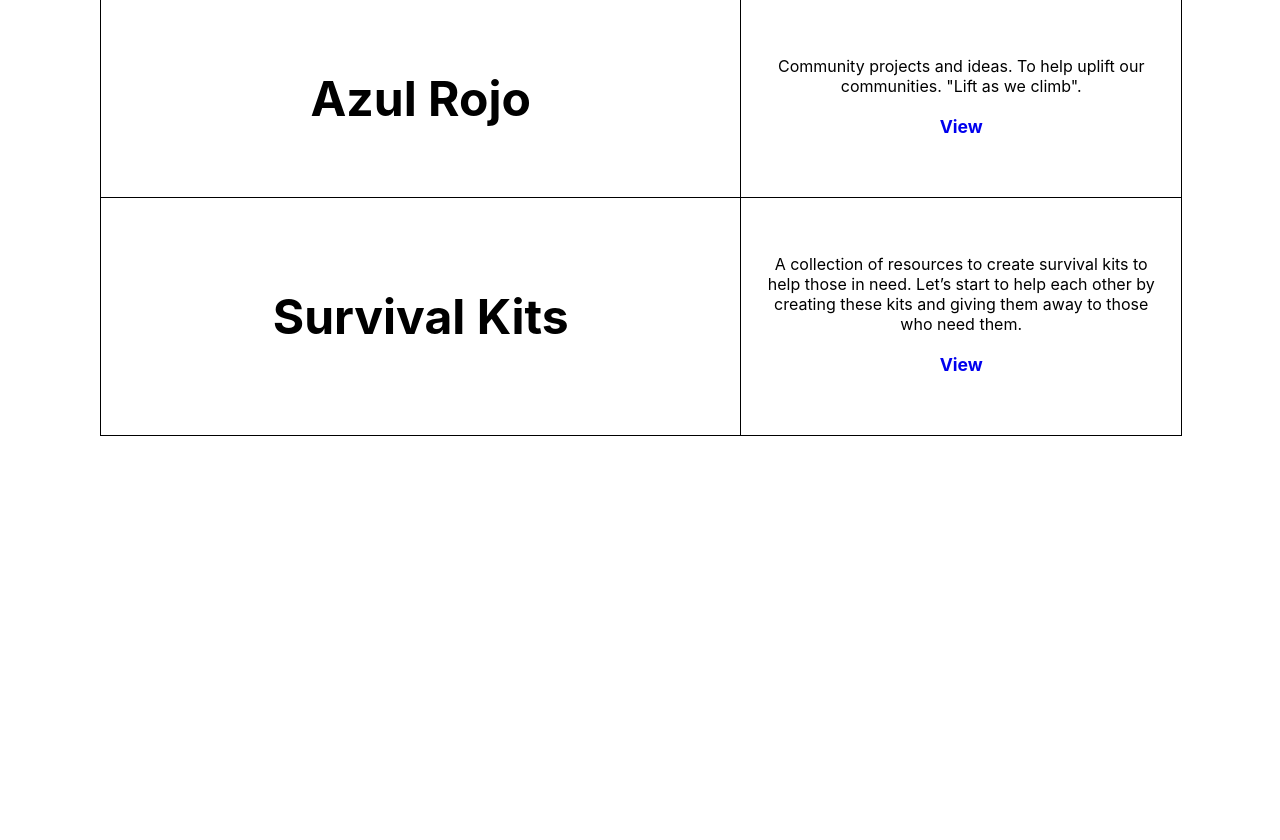
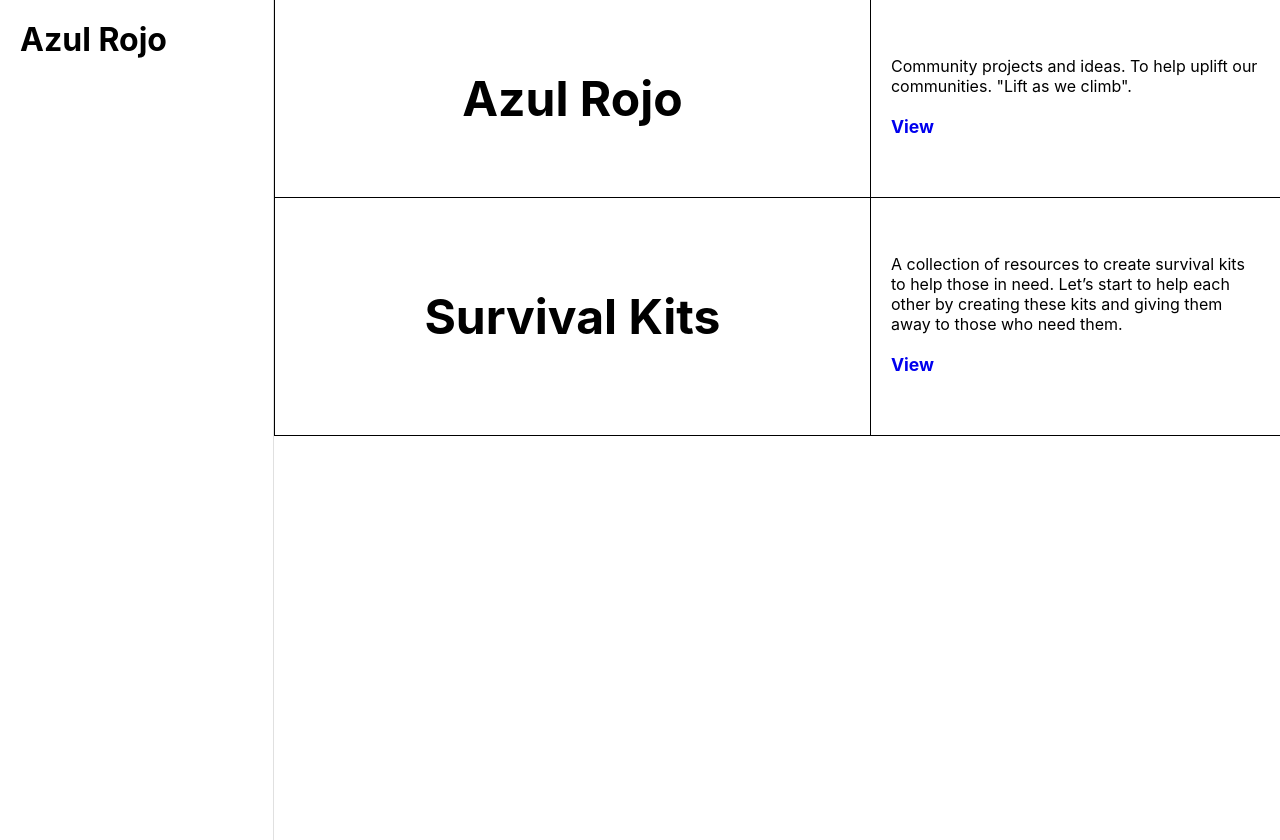
Before and after one commit to azul-rojo/azul-rojas.github.io, a React (Create React App) app: page / in a window 1280 px wide. Before the commit the page ends 800 px from the top, so only its background shows below. Built offline with nearby package versions, Linux system fonts and the light colour scheme.

Commit message:
[FEAT] Create heading and menu component

```diff
--- a/src/App.css
+++ /dev/null
@@ -1,38 +0,0 @@
-.App {
-  text-align: center;
-}
-
-.App-logo {
-  height: 40vmin;
-  pointer-events: none;
-}
-
-@media (prefers-reduced-motion: no-preference) {
-  .App-logo {
-    animation: App-logo-spin infinite 20s linear;
-  }
-}
-
-.App-header {
-  background-color: #282c34;
-  min-height: 100vh;
-  display: flex;
-  flex-direction: column;
-  align-items: center;
-  justify-content: center;
-  font-size: calc(10px + 2vmin);
-  color: white;
-}
-
-.App-link {
-  color: #61dafb;
-}
-
-@keyframes App-logo-spin {
-  from {
-    transform: rotate(0deg);
-  }
-  to {
-    transform: rotate(360deg);
-  }
-}
--- a/src/App.tsx
+++ b/src/App.tsx
@@ -1,14 +1,17 @@
-import './App.css';
-
 import { RouterProvider} from "react-router-dom";
 import { router } from './Routes';
-
+import { Menu } from './component/Menu';
+import { MENU_PROPS } from './constants/menu';
+import styles from './styles.module.scss';
 
 function App() {
   return (
-    <div className="App">
-      <RouterProvider router={router} />
-    </div>
+    <main className={styles.app}>
+      <Menu {...MENU_PROPS} />
+      <div className={styles.main}>
+        <RouterProvider router={router} />
+      </div>
+    </main>
   );
 }
 
--- /dev/null
+++ b/src/component/Heading/index.tsx
@@ -0,0 +1,19 @@
+import { createElement } from "react";
+import classNames from "classnames";
+import styles from './styles.module.scss';
+
+interface HeadingProps {
+  className: string;
+  headingType: 'h1' | 'h2' | 'h3' | 'h4' | 'h5' | 'h6';
+  text: string;
+}
+
+export const Heading = ({ className, headingType, text }: HeadingProps) => {
+  const headingClassNames = classNames(className, styles.heading);
+
+  return createElement(
+    headingType,
+    { className: headingClassNames },
+    text
+  );
+};
--- /dev/null
+++ b/src/component/Heading/styles.module.scss
@@ -0,0 +1,3 @@
+.heading {
+  margin: 0;
+}
--- /dev/null
+++ b/src/component/Menu/index.tsx
@@ -0,0 +1,14 @@
+import { Heading } from "../Heading";
+import styles from './styles.module.scss';
+
+export interface MenuProps {
+  title: string;
+}
+
+export const Menu = ({ title } : MenuProps) => {
+  return (
+    <div className={styles.menu}>
+      <Heading className="menu" headingType="h1" text={title} />
+    </div>
+  );
+}
--- /dev/null
+++ b/src/component/Menu/styles.module.scss
@@ -0,0 +1,16 @@
+@import "../../mixins.scss";
+
+.menu {
+  height: 100vh;
+  overflow: auto;
+  padding: 20px;
+  width: 250px;
+
+  @include medium-devices {
+    border-right: 1px solid #e0e0e0;
+  }
+}
+
+.title {
+  text-align: center;
+}
--- /dev/null
+++ b/src/constants/menu.ts
@@ -0,0 +1,5 @@
+import { MenuProps } from "../component/Menu";
+
+export const MENU_PROPS: MenuProps = {
+  title: 'Azul Rojo'
+}
--- /dev/null
+++ b/src/styles.module.scss
@@ -0,0 +1,9 @@
+.app {
+  display: flex;
+  height: 100vh;
+}
+
+.main {
+  height: 100vh;
+  overflow: auto;
+}
```
Also changed, not shown: src/component/SectionCard/styles.module.scss (+0 -14 lines).
